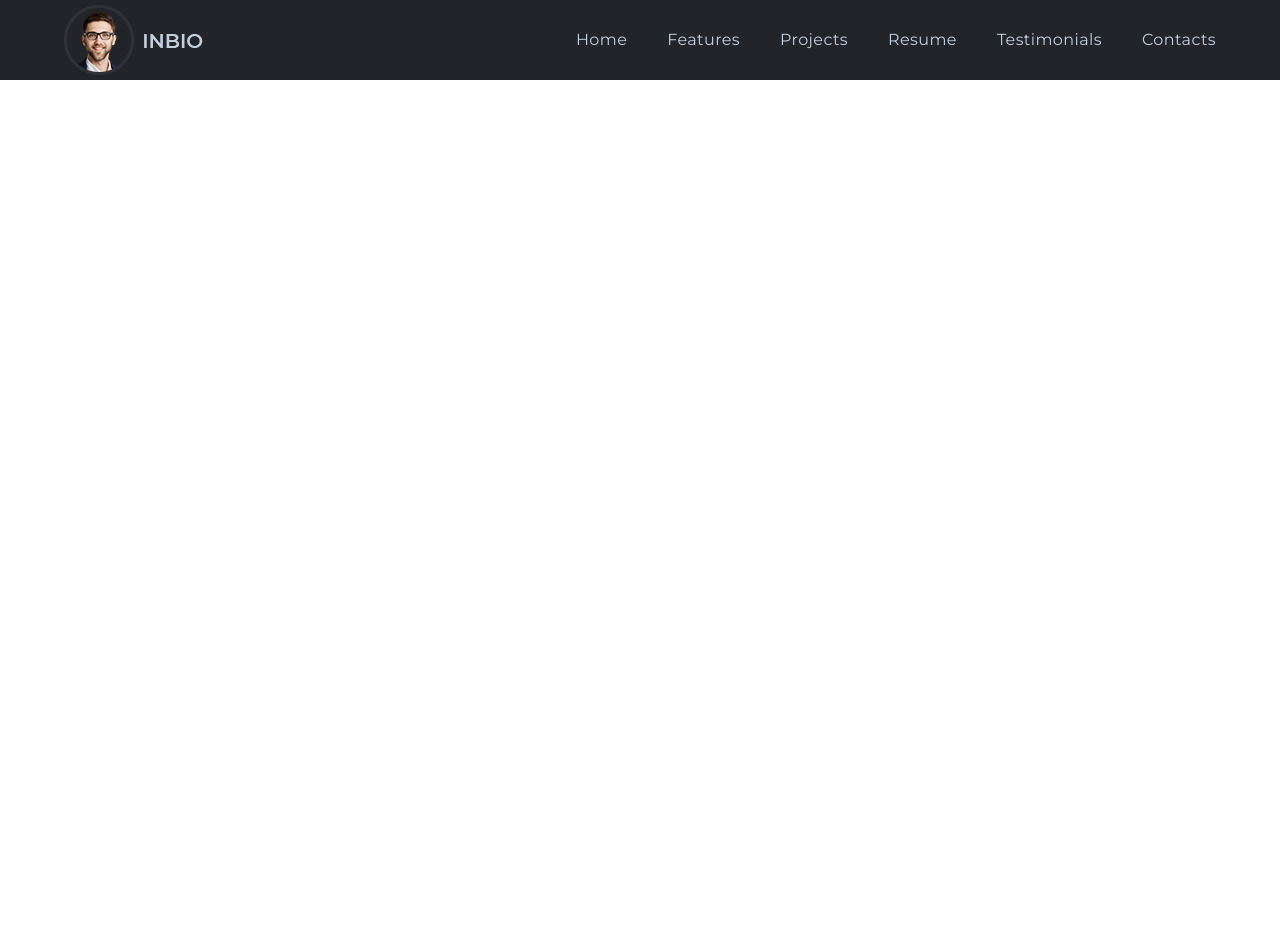
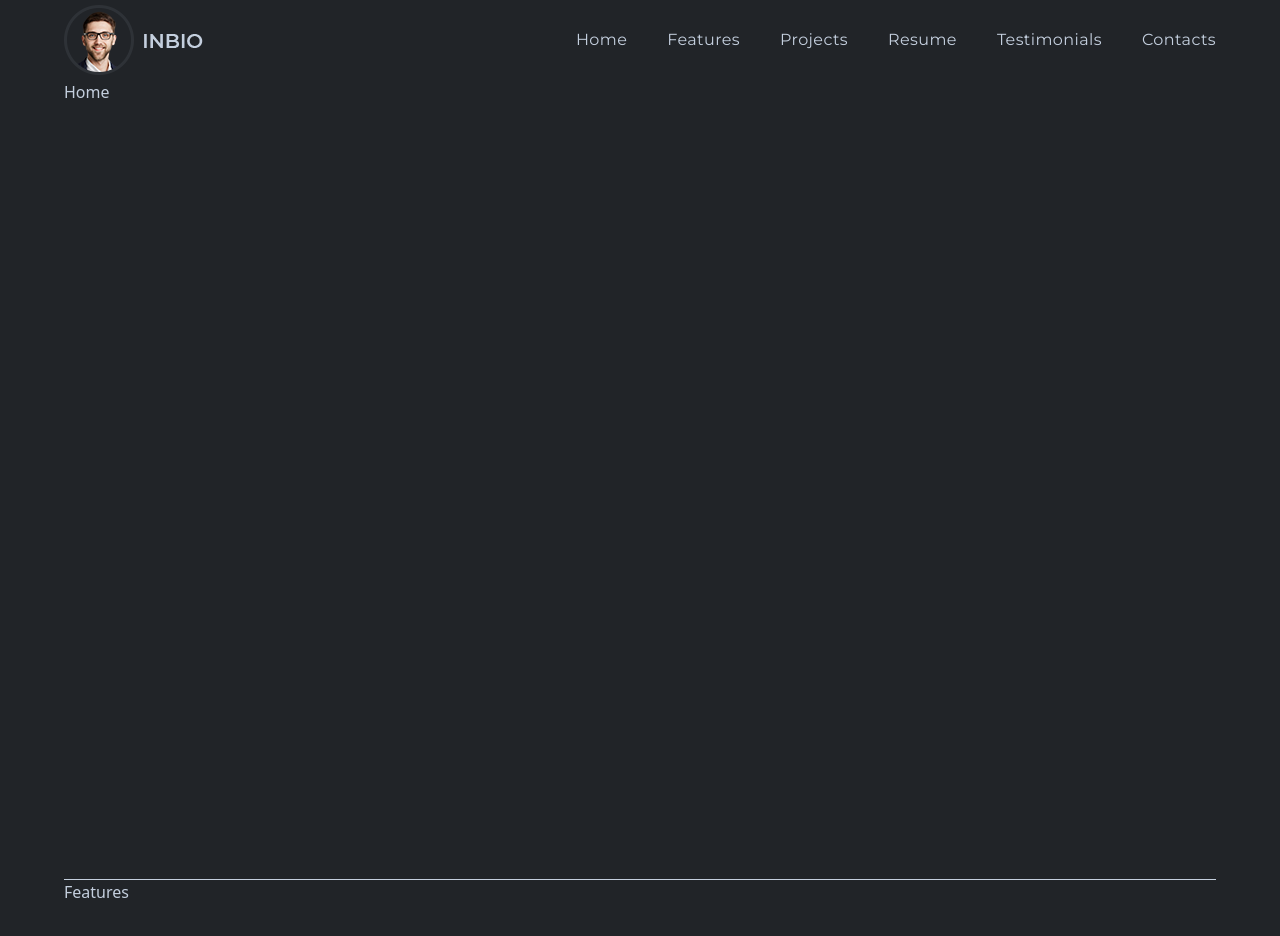
Before and after one commit to jsaique/my-portfolio-react, a React (Create React App) app: page / in a window 1280 px wide. Shown: the top 936 px of the page. Before the commit the page ends 800 px from the top, so only its background shows below. Built offline with nearby package versions, Linux system fonts and the light colour scheme.

Commit message:
Added scroll

```diff
--- a/package.json
+++ b/package.json
@@ -9,6 +9,7 @@
     "react": "^18.2.0",
     "react-dom": "^18.2.0",
     "react-scripts": "5.0.1",
+    "react-scroll": "^1.8.9",
     "web-vitals": "^2.1.4"
   },
   "scripts": {
--- a/src/App.js
+++ b/src/App.js
@@ -1,4 +1,6 @@
 import React from "react";
+import Banner from "./components/banner/Banner";
+import Features from "./components/features/Features";
 import Navbar from "./components/navbar/Navbar";
 
 function App() {
@@ -6,6 +8,8 @@ function App() {
     <div className="w-full h-auto bg-bodyColor text-lightText">
       <div className="max-w-screen-2xl mx-auto px-16">
         <Navbar />
+        <Banner />
+        <Features />
       </div>
     </div>
   );
--- /dev/null
+++ b/src/components/banner/Banner.js
@@ -0,0 +1,14 @@
+import React from "react";
+
+const Banner = () => {
+  return (
+    <section
+      id="home"
+      className="w-full h-[800px] pb-20 flex border-b-[1px] border-b-black"
+    >
+      Home
+    </section>
+  );
+};
+
+export default Banner;
--- /dev/null
+++ b/src/components/features/Features.js
@@ -0,0 +1,14 @@
+import React from "react";
+
+const Features = () => {
+  return (
+    <section
+      id="features"
+      className="w-full h-[800px] pb-20 flex border-b-[1px] border-b-black"
+    >
+      Features
+    </section>
+  );
+};
+
+export default Features;
--- a/src/components/navbar/Navbar.js
+++ b/src/components/navbar/Navbar.js
@@ -1,4 +1,5 @@
 import React from "react";
+import { Link } from "react-scroll";
 import { logo } from "../../assets/index";
 import { navLinksData } from "../../constants";
 
@@ -15,7 +16,16 @@ const Navbar = () => {
               className="text-base font-normal text-grey-400 tracking-wide cursor-pointer hover:text-designColor duratinon-300"
               key={_id}
             >
-              {title}
+              <Link
+                activeClass="active"
+                to={link}
+                spy={true}
+                smooth={true}
+                offset={-70}
+                duration={500}
+              >
+                {title}
+              </Link>
             </li>
           ))}
         </ul>
```
Also changed, not shown: 1 other file (tests, documents, lock files or other folders).
